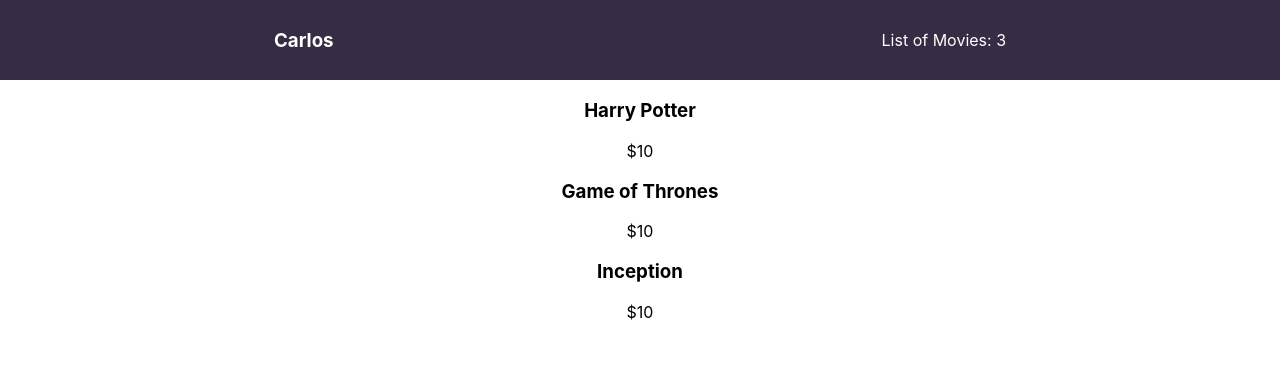
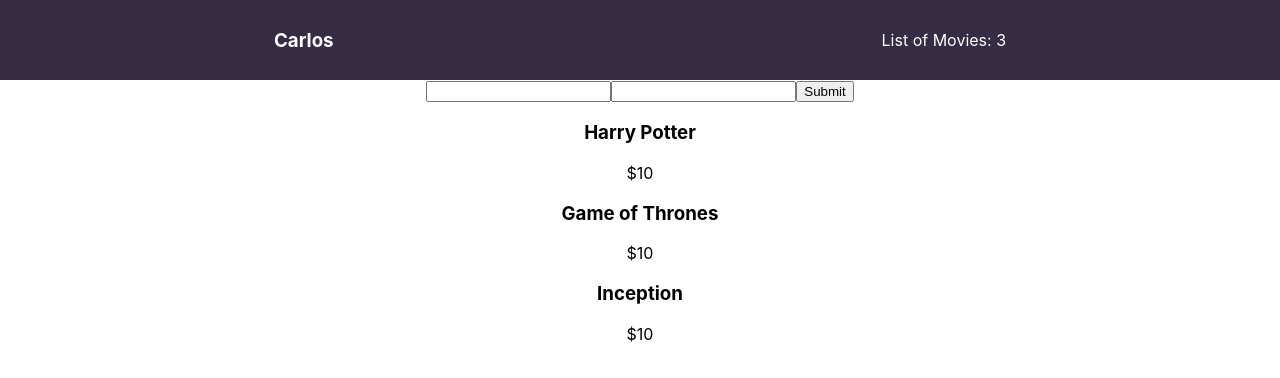
Before and after one commit to bycdiaz/react-context-tutorial, a React (Create React App) app: page / in a window 1280 px wide. Shown: the top 378 px of the page. Built offline with nearby package versions, Linux system fonts and the light colour scheme.

Commit message:
Adds Add Movie form.

```diff
--- /dev/null
+++ b/src/AddMovie.js
@@ -0,0 +1,38 @@
+import React, { useState } from "react";
+
+function AddMovie() {
+  const [name, setName] = useState('');
+  const [price, setPrice] = useState('');
+
+  function updateName(event) {
+    setName(event.target.value)
+  }
+
+  function updatePrice(event) {
+    setPrice(event.target.value)
+  }
+
+  function addMovie(event) {
+    event.preventDefault();
+  }
+
+  return (
+    <form onSubmit={addMovie}>
+      <input
+        type="text"
+        name="name"
+        value={name}
+        onChange={updateName}
+      ></input>
+      <input
+        type="text"
+        name="price"
+        value={price}
+        onChange={updatePrice}
+      ></input>
+      <input type="submit" value="Submit" />
+    </form>
+  )
+}
+
+export default AddMovie;
--- a/src/App.js
+++ b/src/App.js
@@ -1,14 +1,17 @@
 import React from 'react';
 import './App.css';
+
+import { MovieProvider } from "./MovieContext";
 import MovieList from "./MovieList";
 import Nav from "./Nav";
-import { MovieProvider } from "./MovieContext";
+import AddMovie from "./AddMovie";
 
 function App() {
   return (
     <MovieProvider>
         <div className="App">
           <Nav />
+          <AddMovie />
           <MovieList />
       </div>
     </MovieProvider>
```
Also changed, not shown: src/MovieContext.js (line endings or trailing spaces).
